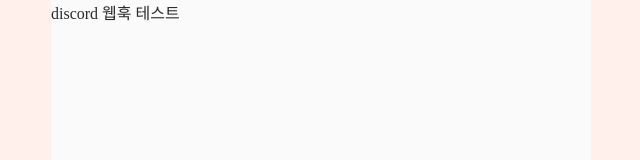
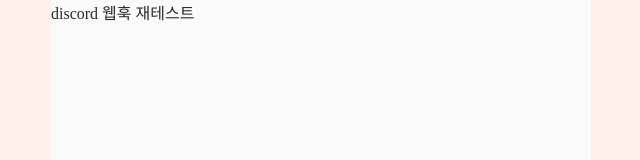
Before and after one commit to LikeLion-at-DGU/2025-hackerthon-7-sulmuro-frontend, a React (Vite) app: page /main in a window 1280 px wide. Shown: the top 160 px of the page, without its empty margins (319-959 px from the left). Built offline with nearby package versions, Linux system fonts and the light colour scheme.

Commit message:
[test] discord webhook

```diff
--- a/src/pages/main/MainPage.tsx
+++ b/src/pages/main/MainPage.tsx
@@ -1,5 +1,5 @@
 const MainPage = () => {
-  return <div>discord 웹훅 테스트</div>;
+  return <div>discord 웹훅 재테스트</div>;
 };
 
 export default MainPage;
```
